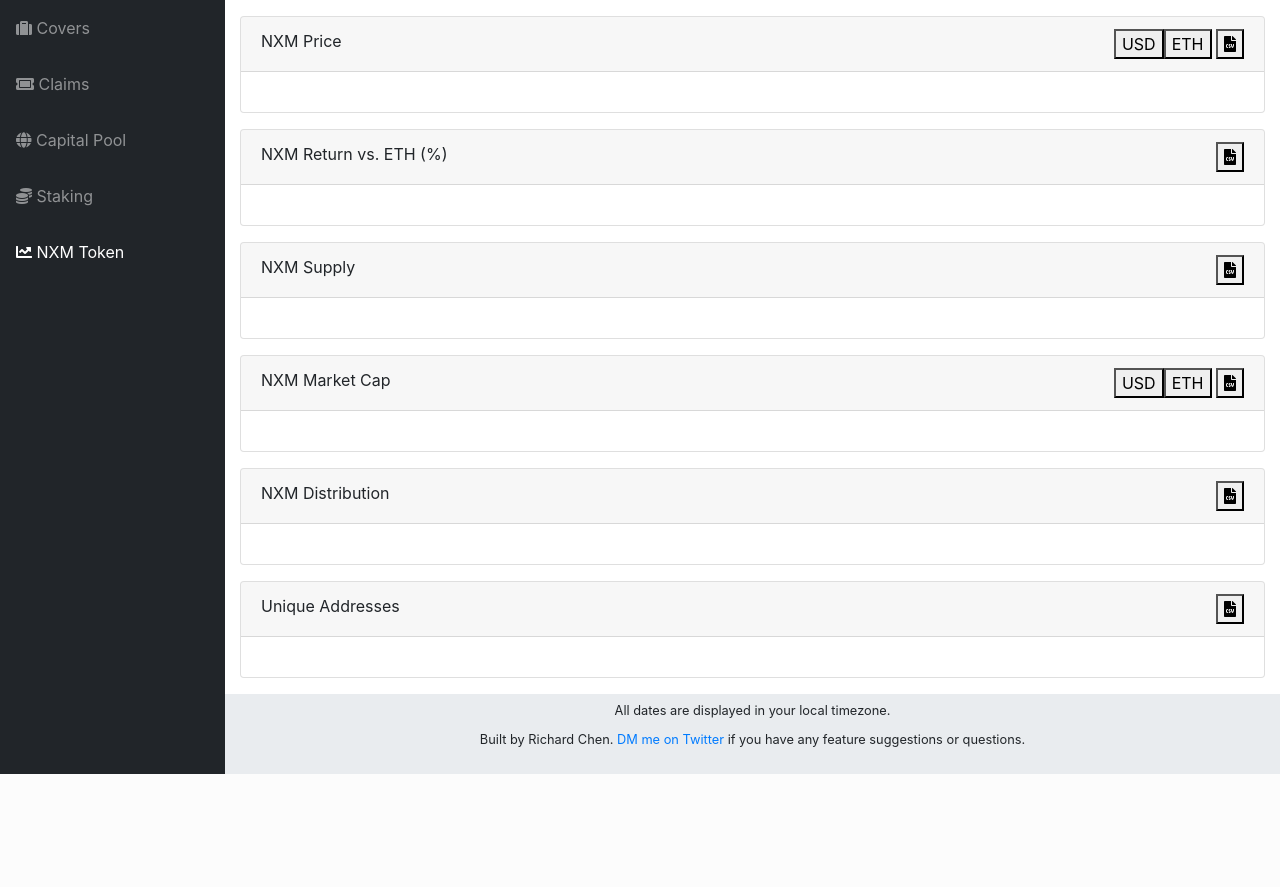
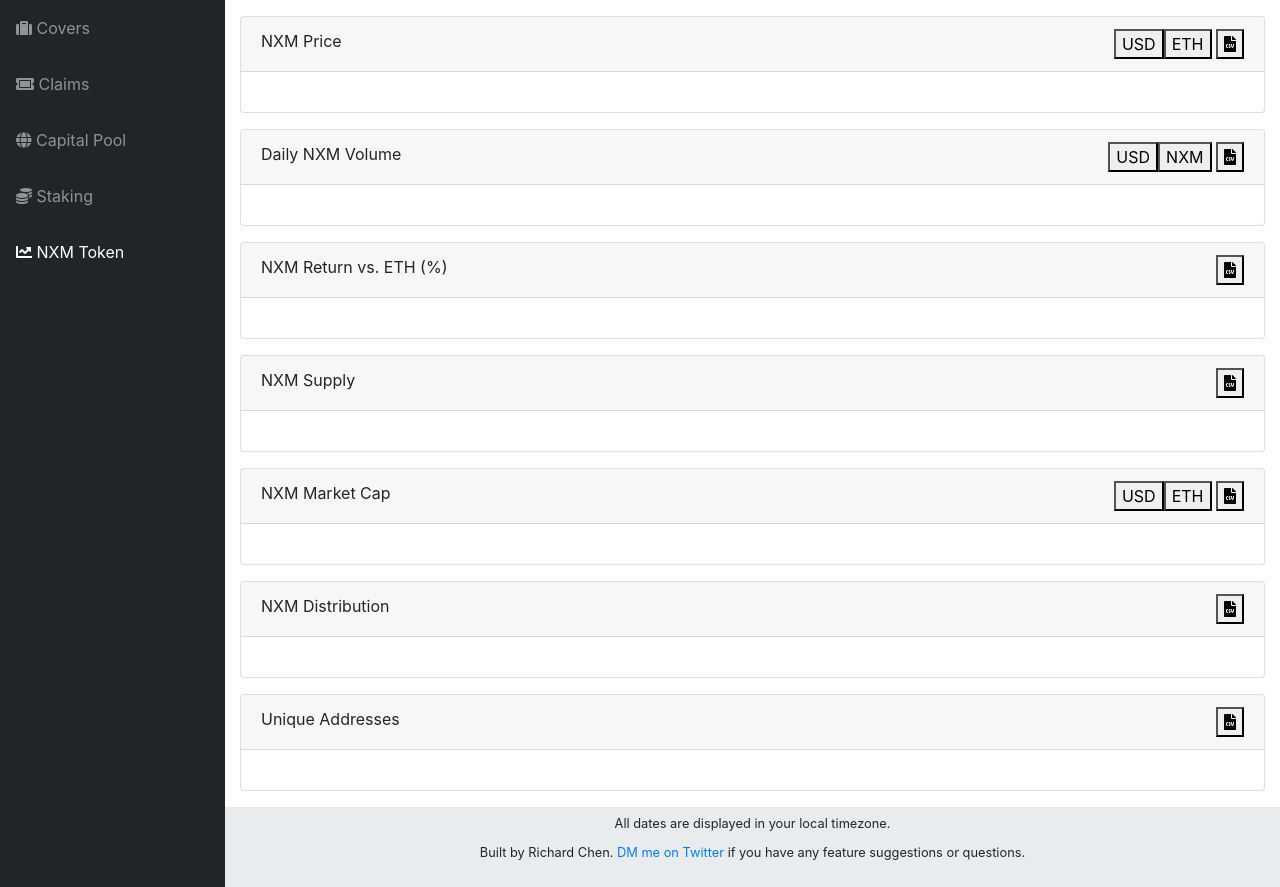
Before and after one commit to rchen8/nexus-mutual-tracker, a Flask app: page /token in a window 1280 px wide. Shown: the part 56-943 px from the top of the page. Before the commit the page ends 830 px from the top, so only its background shows below. Run offline with Flask 2, Linux system fonts and the light colour scheme; data that the repository does not hold is empty; some libraries are stand-ins or nearby versions.

Commit message:
Add daily NXM volume graph

```diff
--- a/app/models/grapher.py
+++ b/app/models/grapher.py
@@ -367,6 +367,32 @@ GROUP BY s.contract_name,
     })
   return all_stakes
 
+def get_nxm_daily_volume(cache=False):
+  if cache:
+    return json.loads(r.get('nxm_daily_volume'))
+
+  bonding_curve_address = '0x0000000000000000000000000000000000000000'
+  queue_staking_address = '0x5407381b6c251cfd498ccd4a1d877739cb7960b8'
+  pooled_staking_address = '0x84edffa16bb0b9ab1163abb0a13ff0744c11272f'
+
+  nxm_price = get_nxm_price(cache=True)
+  nxm_times = sorted(nxm_price['USD'].keys())
+  daily_volume = {'USD': defaultdict(int), 'NXM': defaultdict(int)}
+  for txn in query_table(NXMTransaction):
+    if txn['from_address'] != bonding_curve_address and txn['to_address'] != bonding_curve_address:
+      continue
+    if txn['timestamp'].strftime('%Y-%m-%d') == '2019-05-23':
+      continue
+    if txn['from_address'] == queue_staking_address or txn['to_address'] == pooled_staking_address:
+      continue
+
+    timestamp = nxm_times[bisect.bisect(nxm_times,
+        txn['timestamp'].strftime('%Y-%m-%d %H:%M:%S')) - 1]
+    daily_volume['USD'][txn['timestamp'].strftime('%Y-%m-%d')] += \
+        txn['amount'] * nxm_price['USD'][timestamp]
+    daily_volume['NXM'][txn['timestamp'].strftime('%Y-%m-%d')] += txn['amount']
+  return dict(daily_volume)
+
 def get_nxm_return_vs_eth(cache=False):
   if cache:
     return json.loads(r.get('nxm_return_vs_eth'))
@@ -469,6 +495,7 @@ def cache_graph_data():
   r.set('staking_reward', json.dumps(get_total_staking_reward(cache=False)))
   r.set('staking_reward_per_contract', json.dumps(get_staking_reward_per_contract(cache=False)))
   r.set('stakes', json.dumps(get_all_stakes(cache=False)))
+  r.set('nxm_daily_volume', json.dumps(get_nxm_daily_volume(cache=False)))
   r.set('nxm_return_vs_eth', json.dumps(get_nxm_return_vs_eth(cache=False)))
   r.set('nxm_supply', json.dumps(get_nxm_supply(cache=False)))
   r.set('nxm_market_cap', json.dumps(get_nxm_market_cap(cache=False)))
--- a/app/routes/routes.py
+++ b/app/routes/routes.py
@@ -81,6 +81,10 @@ def all_stakes():
 def nxm_price():
   return jsonify(grapher.get_nxm_price(cache=True))
 
+@app.route('/nxm_daily_volume', methods=['GET'])
+def nxm_daily_volume():
+  return jsonify(grapher.get_nxm_daily_volume(cache=True))
+
 @app.route('/nxm_return_vs_eth', methods=['GET'])
 def nxm_return_vs_eth():
   return jsonify(grapher.get_nxm_return_vs_eth(cache=True))
--- a/app/static/js/token.js
+++ b/app/static/js/token.js
@@ -1,4 +1,5 @@
 let nxmPrice = undefined
+let nxmDailyVolume = undefined
 let nxmMarketCap = undefined
 
 const renderNXMPrice = (currency) => {
@@ -28,6 +29,31 @@ $('#nxm-price-usd').click(() => {
 $('#nxm-price-eth').click(() => {
   renderNXMPrice('ETH')
   toggleCurrency('#nxm-price', 'eth', 'usd')
+})
+
+const renderNXMDailyVolume = (currency) => {
+  if (nxmDailyVolume !== undefined) {
+    Plotly.newPlot('nxmDailyVolume', [{
+      x: Object.keys(nxmDailyVolume[currency]),
+      y: Object.values(nxmDailyVolume[currency]),
+      type: 'bar'
+    }])
+  }
+}
+
+$.get('nxm_daily_volume', (response) => {
+  nxmDailyVolume = response
+  $('#nxm-daily-volume-usd').click()
+})
+
+$('#nxm-daily-volume-usd').click(() => {
+  renderNXMDailyVolume('USD')
+  toggleCurrency('#nxm-daily-volume', 'usd', 'nxm')
+})
+
+$('#nxm-daily-volume-nxm').click(() => {
+  renderNXMDailyVolume('NXM')
+  toggleCurrency('#nxm-daily-volume', 'nxm', 'usd')
 })
 
 $.get('nxm_return_vs_eth', (response) => {
--- a/app/templates/staking.html
+++ b/app/templates/staking.html
@@ -125,6 +125,7 @@
         </div>
         <br>* Total Reward and Total Staked are calculated since pooled staking launched.
         <br>** Estimated Yield normalizes historical staking rewards by cover durations. The normalized rewards are annualized and divided by the current total staked.
+        <br>*** To calculate your leverage add up the estimated yields for the contracts you stake on.
       </div>
     </div>
   </div>
--- a/app/templates/token.html
+++ b/app/templates/token.html
@@ -46,6 +46,19 @@
       </div>
       <div class="card-body">
         <div id="nxmPrice"></div>
+      </div>
+    </div>
+
+    <div class="card mb-3">
+      <div class="card-header">
+        Daily NXM Volume
+        <span style="float:right;">
+          <button id="nxm-daily-volume-usd">USD</button><button id="nxm-daily-volume-nxm">NXM</button>
+          <a href="download/nxm_daily_volume"><button><i class="fas fa-file-csv"></i></button></a>
+        </span>
+      </div>
+      <div class="card-body">
+        <div id="nxmDailyVolume"></div>
       </div>
     </div>
 
```
